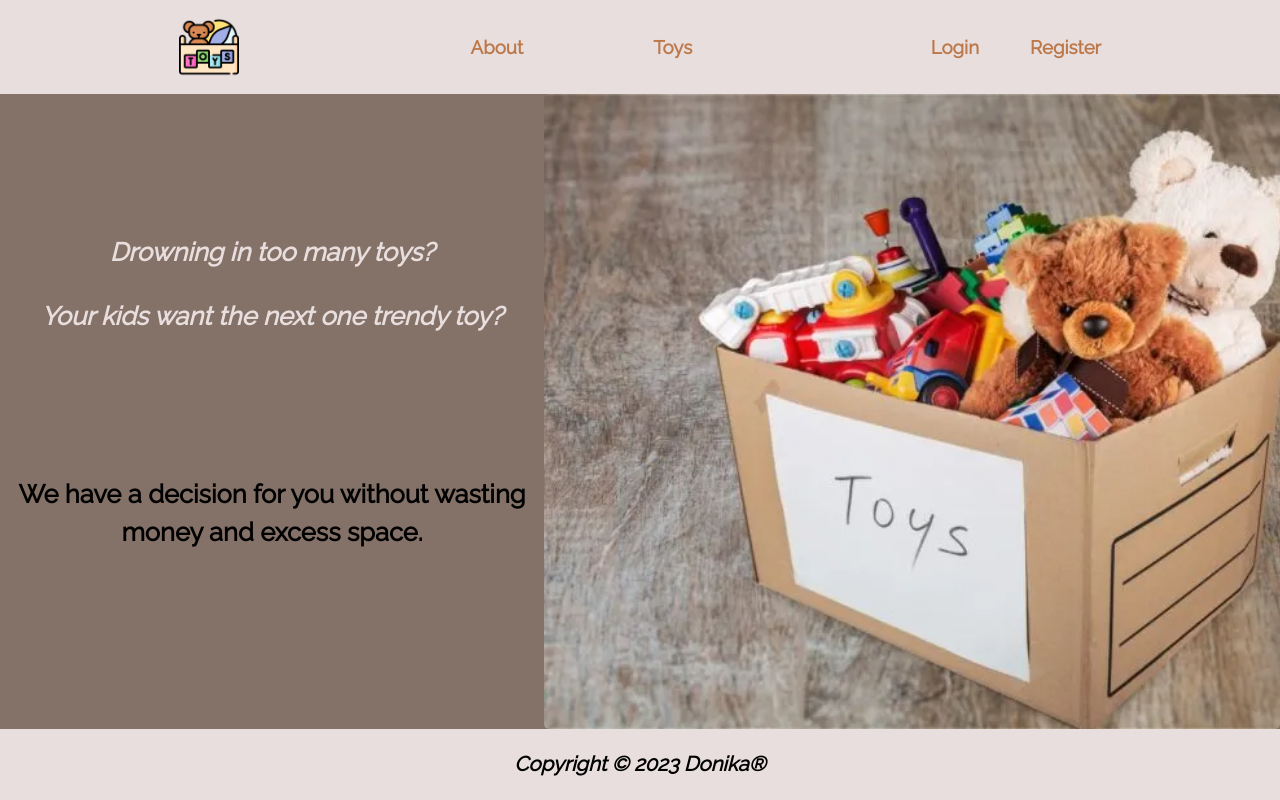
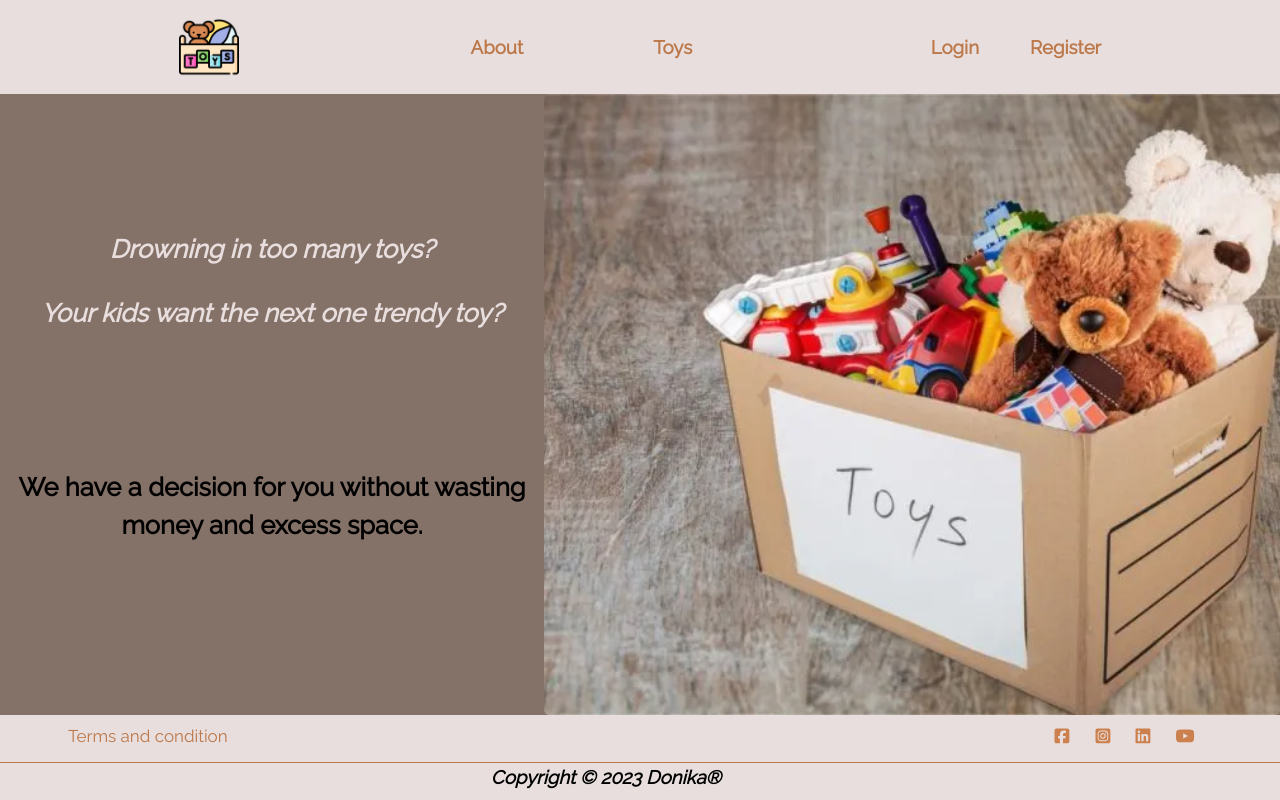
Before and after one commit to DonikaMarcheva/Toys-Share, a React (Vite) app in the folder client/: page / in a window 1280 px wide. Built offline with nearby package versions, Linux system fonts and the light colour scheme; no server answers; what google-maps-react would draw is missing.

Commit message:
add some footer features

```diff
--- a/client/src/components/Footer/Footer.jsx
+++ b/client/src/components/Footer/Footer.jsx
@@ -1,9 +1,32 @@
+import { Link } from 'react-router-dom';
+import { FontAwesomeIcon } from '@fortawesome/react-fontawesome'
+import { faSquareFacebook, faSquareInstagram, faLinkedin, faYoutube } from '@fortawesome/free-brands-svg-icons'
+
 import styles from './Footer.module.css'
+import Path from '../../path.js';
 
 export default function Footer() {
     return (
         <div className={styles["site-footer"]}>
-            <p>Copyright © 2023 Donika®</p>
+            {/* <div className={styles.container}> */}
+            <div className={styles["footer-content"]}>
+                <Link to= {Path.Terms}>Terms and condition</Link>
+                <p><FontAwesomeIcon icon={faSquareFacebook}
+                    style={{ color: "#cc804d", padding: '0.2em 0.5em', marginRight: '0.5em' }} />
+                <FontAwesomeIcon icon={faSquareInstagram}
+                    style={{ color: "#cc804d", padding: '0.2em 0.5em', marginRight: '0.5em' }} />
+                <FontAwesomeIcon icon={faLinkedin}
+                    style={{ color: "#cc804d", padding: '0.2em 0.5em', marginRight: '0.5em' }} />
+                <FontAwesomeIcon icon={faYoutube}
+                    style={{ color: "#cc804d", padding: '0.2em 0.5em', marginRight: '0.5em' }} />
+
+                    </p>
+            </div>
+            <div className={styles["copyrights-wrapper"]}>
+                <p className={styles.copyrights}>Copyright © 2023 Donika®</p>
+            </div>
+            {/* </div> */}
         </div>
     );
+
 }
--- a/client/src/components/Footer/Footer.module.css
+++ b/client/src/components/Footer/Footer.module.css
@@ -1,11 +1,29 @@
 .site-footer {
     background-color: rgb(232, 222, 222);
+    display: inline-block;
 }
 
-.site-footer p {
-    font-size: 1.2em;
-    padding: 1em 2em;
+.copyrights-wrapper {
+    padding-right: 4em;
+    border-top: 1px solid #BC7849;
+}
+
+.footer-content {
+    padding: 0.5em 4em;
+    display: flex;
+    justify-content: space-between;
+    color: #BC7849;
+}
+
+.copyrights {
+    font-size: 1.1em;
     text-align: center;
     font-style: italic;
     font-weight: bold;
+    padding-bottom: 0.5em;
 }
+
+.site-footer a{
+    text-decoration: none;
+    color: #BC7849;
+}
```
Also changed, not shown: client/src/components/Terms/Terms.jsx (added, +7 -0 lines).
